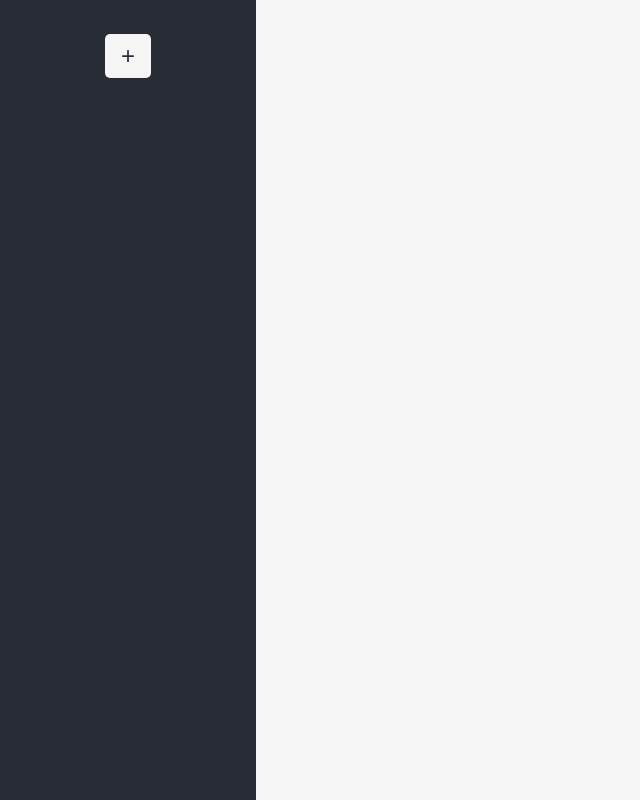
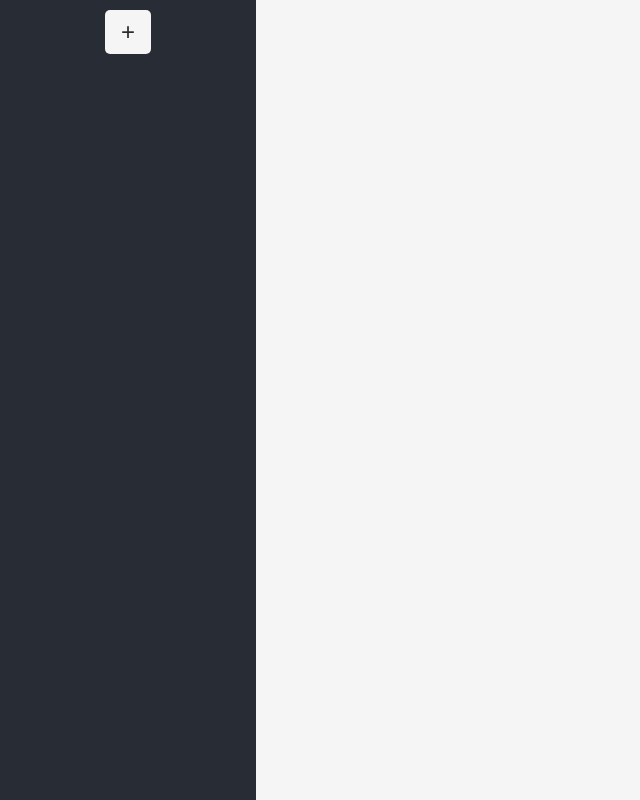
Before and after one commit to sp8783/react-memo-app, a React (Create React App) app: page / in a window 1280 px wide. Shown: the whole page, without its empty margins (0-640 px from the left). Built offline with nearby package versions, Linux system fonts and the light colour scheme.

Commit message:
Refactor JSX to directly map and render memo items

```diff
--- a/src/MemoList.js
+++ b/src/MemoList.js
@@ -1,13 +1,11 @@
 export default function MemoList({ memos, onSelectMemo }) {
-  const memoList = memos.map((memo) => (
-    <li key={memo.id} onClick={() => onSelectMemo(memo.id)}>
-      {memo.title}
-    </li>
-  ));
-
   return (
     <div>
-      <ul>{memoList}</ul>
+      {memos.map((memo) => (
+        <li key={memo.id} onClick={() => onSelectMemo(memo.id)}>
+          {memo.title}
+        </li>
+      ))}
     </div>
   );
 }
```
